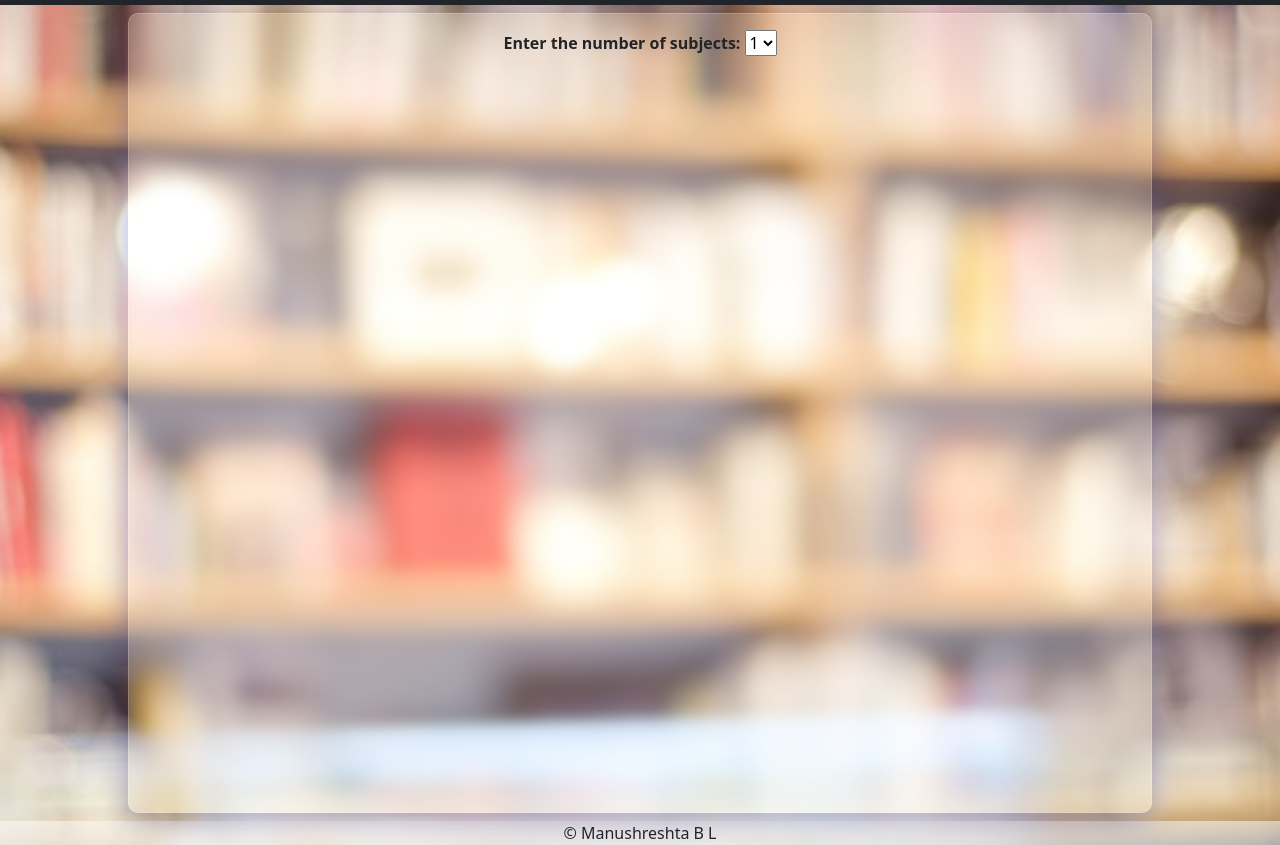
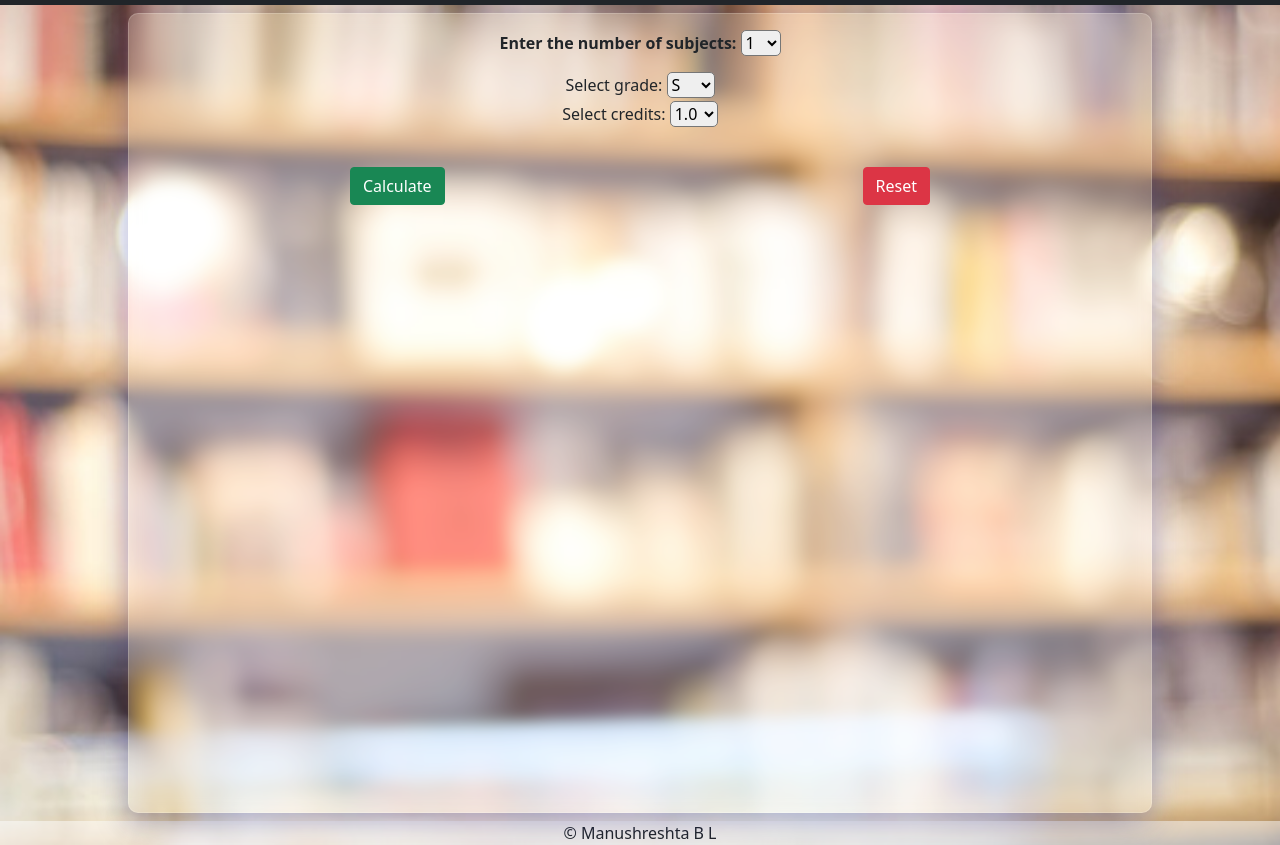
Before and after one commit to M27afk/proj-sgpa_calculator, a plain HTML site: page index.html in a window 1280 px wide. Shown: the part 51-896 px from the top of the page. Drawn offline with nearby package versions, Linux system fonts and the light colour scheme.

Commit message:
Dropdown menu button design modified and default subject is

```diff
--- a/index.html
+++ b/index.html
@@ -12,6 +12,7 @@
     <link rel="shortcut icon" href="favicon.ico">
     <link href="css/index.css" rel="stylesheet">
     <link href="https://cdn.jsdelivr.net/npm/bootstrap@5.1.0/dist/css/bootstrap.min.css" rel="stylesheet" integrity="sha384-KyZXEAg3QhqLMpG8r+8fhAXLRk2vvoC2f3B09zVXn8CA5QIVfZOJ3BCsw2P0p/We" crossorigin="anonymous">
+    <script src="https://cdn.jsdelivr.net/npm/bootstrap@5.1.0/dist/js/bootstrap.bundle.min.js" integrity="sha384-U1DAWAznBHeqEIlVSCgzq+c9gqGAJn5c/t99JyeKa9xxaYpSvHU5awsuZVVFIhvj" crossorigin="anonymous"></script>
     <link rel="stylesheet" href="https://cdn.jsdelivr.net/npm/bootstrap-icons@1.5.0/font/bootstrap-icons.css">
   </head>
   <body>
@@ -44,8 +45,8 @@
       <div id="centerEle">
           <span id="subjectInput">
               <label>Enter the number of subjects:</label>
-              <select id="selectTotal">
-                  <option>1</option>
+              <select id="selectTotal" style="width:2.5em;border-radius:5px;">
+                  <option selected>1</option>
                   <option>2</option>
                   <option>3</option>
                   <option>4</option>
@@ -75,6 +76,6 @@
       </footer>
     </section>
     <script src="js/index.js"></script>
-    <script src="https://cdn.jsdelivr.net/npm/bootstrap@5.1.0/dist/js/bootstrap.bundle.min.js" integrity="sha384-U1DAWAznBHeqEIlVSCgzq+c9gqGAJn5c/t99JyeKa9xxaYpSvHU5awsuZVVFIhvj" crossorigin="anonymous"></script>
+
   </body>
 </html>
--- a/js/index.js
+++ b/js/index.js
@@ -16,7 +16,7 @@ let product=0
     totSub=0
 
 })*/
-
+displayDropbox(1)
 g.addEventListener('change', function(){
     h.innerHTML=''
     resultValue.innerHTML=' '
@@ -31,7 +31,7 @@ function displayDropbox(next)
     {
         h.innerHTML+=
         `<label>Select grade: </label>
-        <select id="selectGrade`+limit+`" style="margin-bottom:0.2em">
+        <select id="selectGrade`+limit+`" style="margin-bottom:0.2em;width:3em;border-radius: 5px;">
                 <option>S</option>
                 <option>A</option>
                 <option>B</option>
@@ -41,7 +41,7 @@ function displayDropbox(next)
         </select>
         <br>
         <label>Select credits: </label>
-        <select id="selectValue`+limit+`">
+        <select id="selectValue`+limit+`" style="width:3em;border-radius: 5px;">
                 <option>1.0</option>
                 <option>1.5</option>
                 <option>2.0</option>
```
